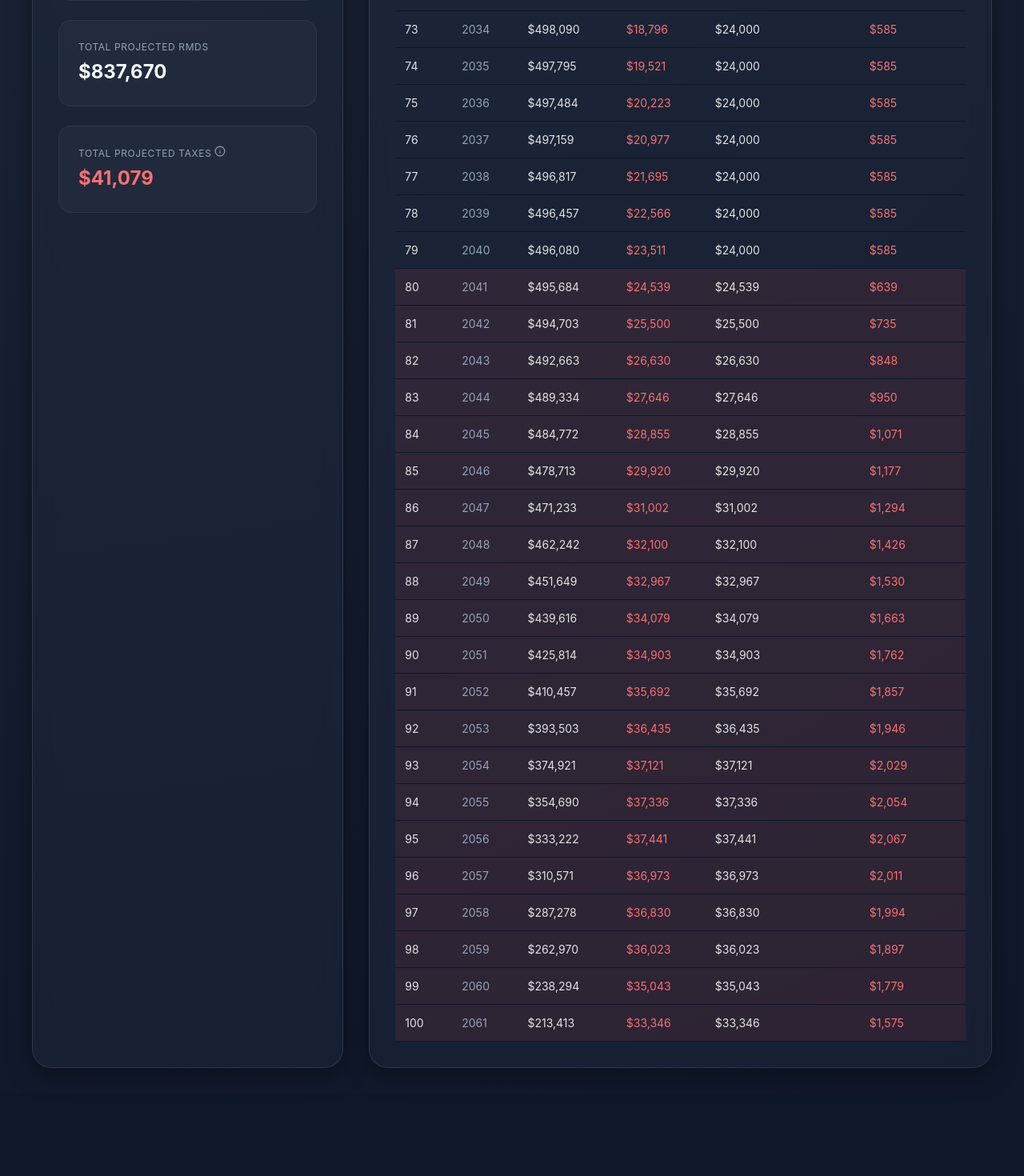
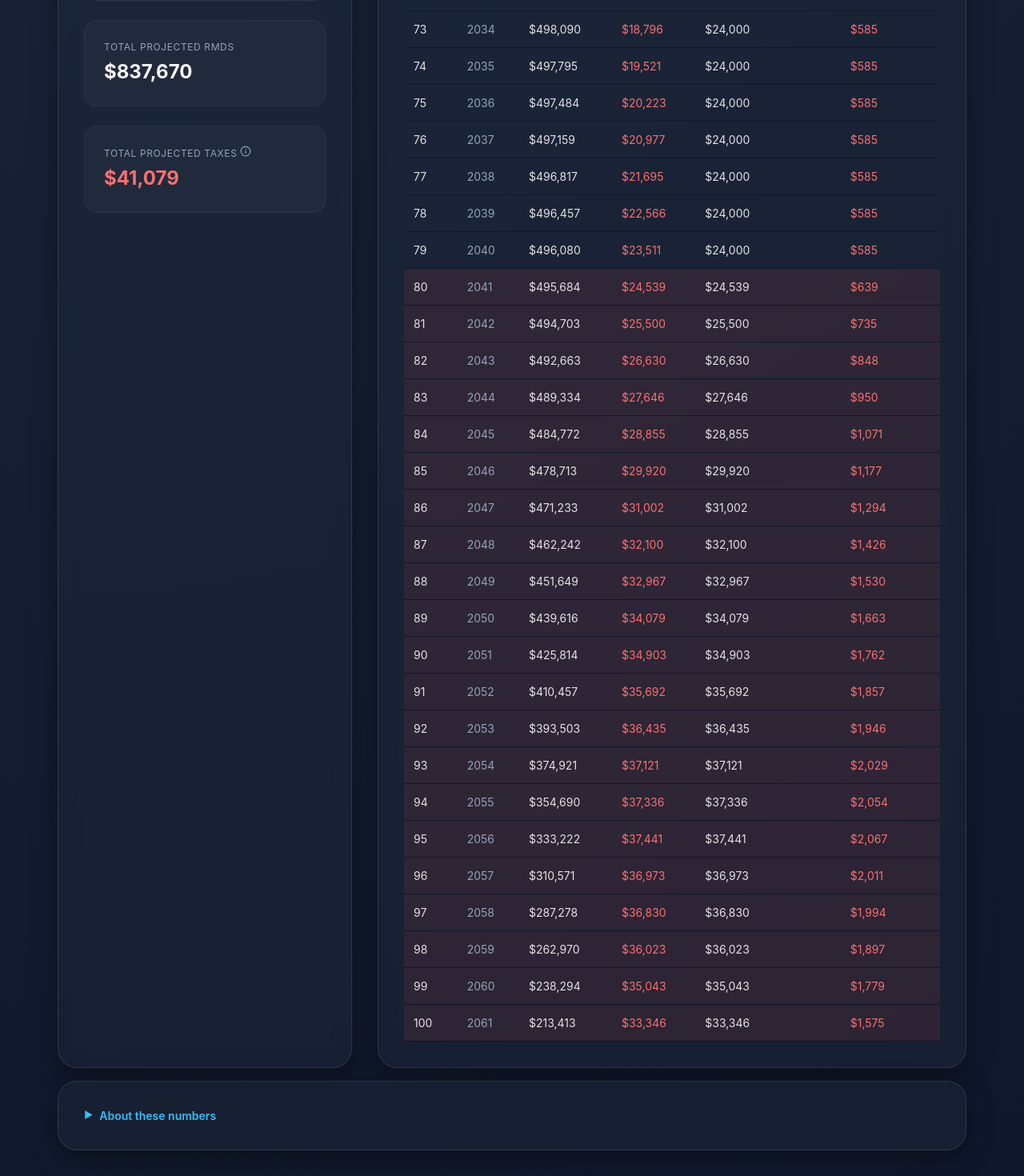
Before and after one commit to ecao310/rmd-projector, a React (Vite) app: page / in a window 1280 px wide. Shown: the part 1117-2587 px from the top of the page at 80% size. Before the commit the page ends 2484 px from the top, so only its background shows below. Built offline with nearby package versions, Linux system fonts and the light colour scheme.

Commit message:
feat: Add an "About these numbers" info section to the UI with detailed styling and minor input width adjustments.

```diff
--- a/src/App.tsx
+++ b/src/App.tsx
@@ -290,6 +290,33 @@ const App: React.FC = () => {
           </div>
         </main>
       </div>
+
+      <details className="card info-section">
+        <summary>About these numbers</summary>
+        <div className="info-content">
+          <p>
+            <strong>Required Minimum Distributions (RMDs)</strong> are the minimum amounts you must withdraw from your retirement accounts each year, generally starting at age 73 or 75, depending on your birth year.
+            <br />
+            <a
+              href="https://www.irs.gov/publications/p590b"
+              target="_blank"
+              rel="noopener noreferrer"
+              className="info-link"
+              style={{ display: 'inline-block', marginTop: '0.5rem' }}
+            >
+              Official IRS Documentation: Publication 590-B →
+            </a>
+          </p>
+
+          <hr style={{ border: 'none', borderTop: '1px solid rgba(255, 255, 255, 0.05)', margin: '1.5rem 0' }} />
+
+          <p><strong>How these projections work:</strong></p>
+          <ul>
+            <li><strong>Annual withdrawals start immediately:</strong> The projection assumes you begin taking distributions in the current year.</li>
+            <li><strong>Withdrawal Calculation:</strong> Yearly withdrawals are calculated as the maximum of your planned annual withdrawal and the Required Minimum Distribution (RMD) amount for that year.</li>
+          </ul>
+        </div>
+      </details>
     </div>
   );
 };
--- a/src/index.css
+++ b/src/index.css
@@ -1,3 +1,9 @@
+*,
+*::before,
+*::after {
+  box-sizing: border-box;
+}
+
 :root {
   font-family: 'Inter', system-ui, Avenir, Helvetica, Arial, sans-serif;
   line-height: 1.5;
@@ -53,6 +59,7 @@ label {
 }
 
 input {
+  width: 100%;
   background: rgba(15, 23, 42, 0.6);
   border: 1px solid rgba(255, 255, 255, 0.1);
   border-radius: 0.75rem;
@@ -307,3 +314,79 @@ tr.has-tooltip:hover::after {
   color: #f8fafc;
   font-family: monospace;
 }
+
+/* Info Section */
+.info-section {
+  grid-column: 1 / -1;
+  margin-top: 1rem;
+  /* Increased margin for vertical spacing */
+  font-size: 0.875rem;
+  color: #94a3b8;
+}
+
+.info-section summary {
+  cursor: pointer;
+  font-weight: 600;
+  color: #38bdf8;
+  list-style: none;
+  /* Hides default marker in some browsers */
+  display: flex;
+  align-items: center;
+  gap: 0.5rem;
+  user-select: none;
+}
+
+/* Hide default markers across browsers */
+.info-section summary::-webkit-details-marker {
+  display: none;
+}
+
+.info-section summary::marker {
+  display: none;
+  content: "";
+}
+
+.info-section summary::before {
+  content: '▶';
+  font-size: 0.75rem;
+  transition: transform 0.2s ease;
+}
+
+.info-section[open] summary::before {
+  transform: rotate(90deg);
+}
+
+.info-content {
+  margin-top: 1.5rem;
+  line-height: 1.6;
+}
+
+.info-content p {
+  margin-bottom: 1rem;
+}
+
+.info-content ul {
+  padding-left: 1.25rem;
+  margin-bottom: 1.5rem;
+}
+
+.info-content li {
+  margin-bottom: 0.5rem;
+}
+
+.info-footer {
+  padding-top: 1rem;
+  border-top: 1px solid rgba(255, 255, 255, 0.05);
+}
+
+.info-link {
+  color: #818cf8;
+  text-decoration: none;
+  font-weight: 500;
+  transition: color 0.2s;
+}
+
+.info-link:hover {
+  color: #38bdf8;
+  text-decoration: underline;
+}
```
